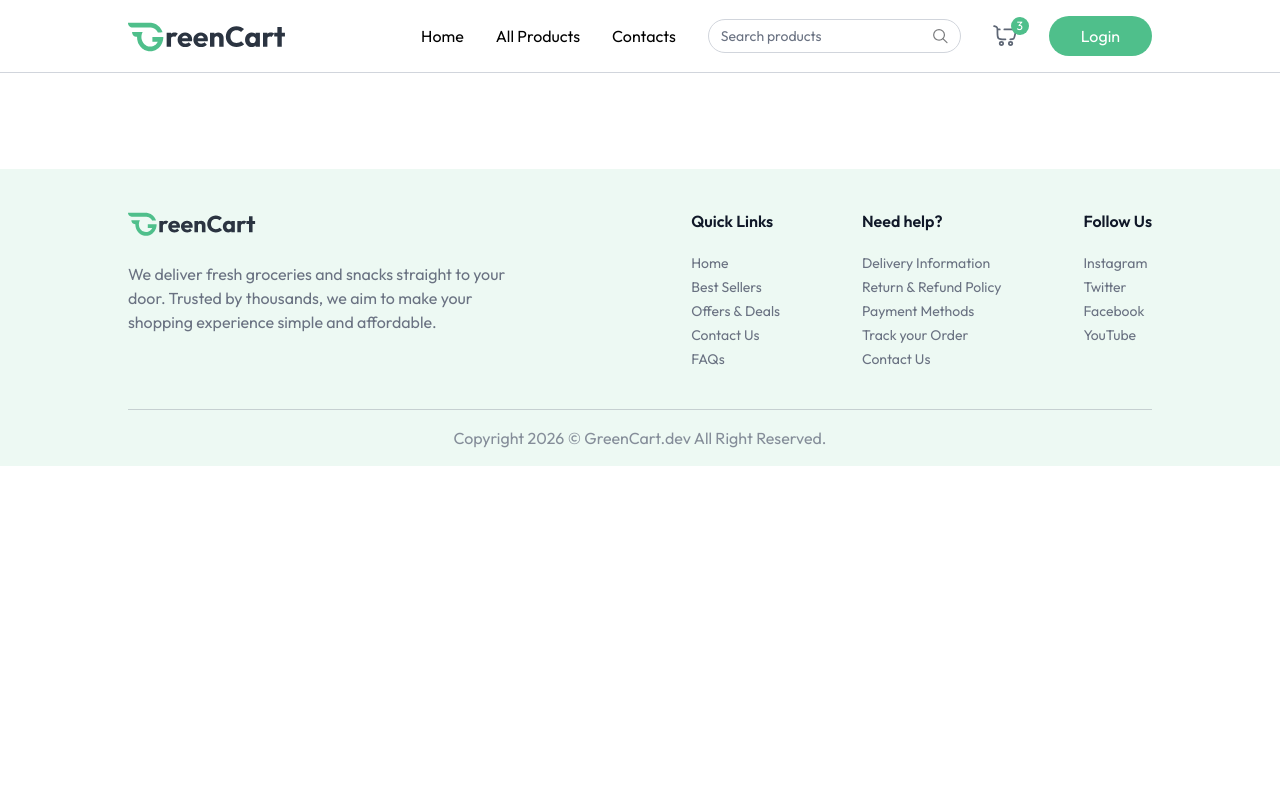
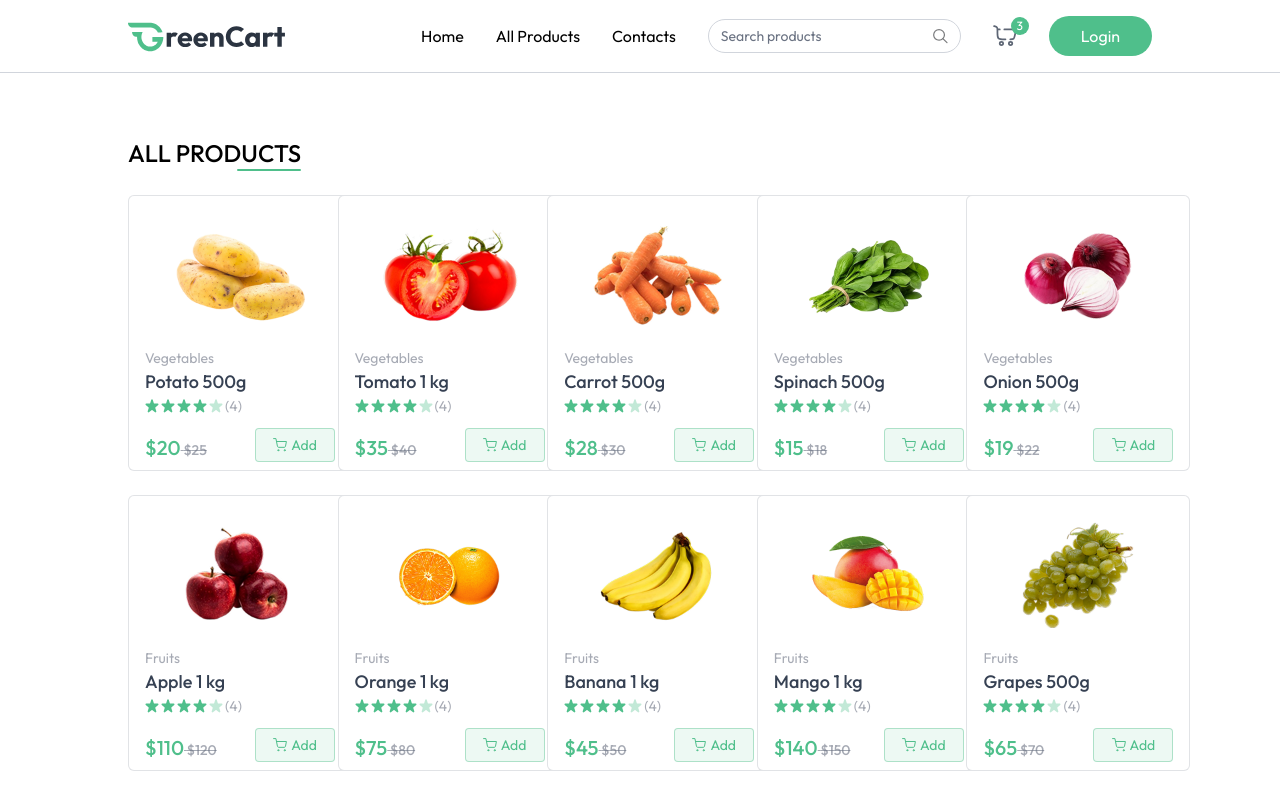
Before and after one commit to salbatti/Grocery_greenCart, a React (Vite) app: page /products in a window 1280 px wide. Shown: the top 794 px of the page. Built offline with nearby package versions, Linux system fonts and the light colour scheme.

Commit message:
new change

```diff
--- a/src/App.jsx
+++ b/src/App.jsx
@@ -7,21 +7,23 @@
 import Footer from './components/Footer'
 import { useAppContext } from './context/AppContent'
 import Login from './components/Login'
+import AllProducts from './pages/AllProducts'
 
 const App = () => {
   const isSellerPath = useLocation().pathname.includes("seller");
-  const {showUserLogin}= useAppContext()
+  const { showUserLogin } = useAppContext()
   return (
     <div>
       {isSellerPath ? null : <NavBar />}
-      {showUserLogin? <Login/>:null}
-      <Toaster/>
+      {showUserLogin ? <Login /> : null}
+      <Toaster />
       <div className={`${isSellerPath ? '' : 'px-6 md:px-16 lg:px-24 xl:px-32'}`}>
         <Routes>
           <Route path='/' element={<Home />} />
+          <Route path='/products' element={<AllProducts />} />
         </Routes>
       </div>
-       {isSellerPath ? null : <Footer />}
+      {isSellerPath ? null : <Footer />}
     </div>
   )
 }
--- a/src/components/BestSeller.jsx
+++ b/src/components/BestSeller.jsx
@@ -9,9 +9,13 @@
       <p className='text-2xl md:text-3xl font-medium'>Best Sellers</p>
       <div className='  grid grid-cols-1
         sm:grid-cols-2
-        md:grid-cols-4
-        lg:grid-cols-5
-        gap-2 sm:gap-4 md:gap-5 lg:gap-6
+        md:grid-cols-3
+        lg:grid-cols-4
+        xl:grid-cols-5
+        gap-2
+        sm:gap-4
+        md:gap-5
+        lg:gap-6
         mt-6'>
         {products.filter((products) => products.inStock).slice(0, 5).map((products, index) => (
           <ProductCard product={products} />
--- a/src/components/NavBar.jsx
+++ b/src/components/NavBar.jsx
@@ -1,15 +1,21 @@
-import React from 'react'
+import React, { useEffect } from 'react'
 import { NavLink } from 'react-router-dom'
 import { assets } from '../assets/assets'
 import { useAppContext } from '../context/AppContent'
 const NavBar = () => {
     const [open, setOpen] = React.useState(false)
-    const { user, setUser, setShowUserLogin,navigate } = useAppContext()
+    const { user, setUser, setShowUserLogin,navigate,searchQuery,setSearchQuery } = useAppContext()
 
     const logout = async () => {
         setUser(null)
         setShowUserLogin(false)
     }
+
+    useEffect(()=>{
+        if(searchQuery.length >0){
+            navigate('/products')
+        }
+    },[searchQuery])
     return (
         <nav className="flex items-center justify-between px-6 md:px-16 lg:px-24 xl:px-32 py-4 border-b border-gray-300 bg-white relative transition-all">
 
@@ -24,7 +30,7 @@
                 <NavLink to='/'>Contacts</NavLink>
 
                 <div className="hidden lg:flex items-center text-sm gap-2 border border-gray-300 px-3 rounded-full">
-                    <input className="py-1.5 w-full bg-transparent outline-none placeholder-gray-500" type="text" placeholder="Search products" />
+                    <input onChange={(e)=>setSearchQuery(e.target.value)} className="py-1.5 w-full bg-transparent outline-none placeholder-gray-500" type="text" placeholder="Search products" />
                     <img src={assets.search_icon} alt="" className="h-4 w-4" />
                 </div>
 
--- a/src/context/AppContent.jsx
+++ b/src/context/AppContent.jsx
@@ -12,6 +12,7 @@
     const [showUserLogin,setShowUserLogin] = useState(false)
     const [products,setProducts] = useState([])
     const [cartItems,setCartItems] = useState({})
+    const [searchQuery,setSearchQuery] = useState({})
 
     //fetch all Products
     const fetchProducts = async () => {
@@ -76,7 +77,9 @@
         addToCart,
         updateCartItem,
         removeFromCart,
-        cartItems
+        cartItems,
+        searchQuery,
+        setSearchQuery
     }
 
     return (
--- /dev/null
+++ b/src/pages/AllProducts.jsx
@@ -0,0 +1,40 @@
+import React, { useEffect } from 'react'
+import { useAppContext } from '../context/AppContent'
+import ProductCard from '../components/ProductCard'
+
+const AllProducts = () => {
+    const {products,searchQuery} =useAppContext()
+    const[filteredProducts,setFilteredProducts]=React.useState([])
+
+    useEffect(()=>{
+        if(searchQuery.length >0){
+            setFilteredProducts(products.filter(
+                product => product.name.toLowerCase().includes(
+                    searchQuery.toLowerCase()
+                )
+            ))
+        }
+        else{
+            setFilteredProducts(products)
+        }
+    },[products,searchQuery])
+
+    return (
+    <div className='mt-16 flex flex-col'>
+        <div className='flex flex-col items-end w-max'>
+            <p className='text-2xl font-medium uppercase'>All products</p>
+            <div className='w-16 h-0.5 bg-primary rounded-full'>
+            </div>
+        </div>
+        <div  className="grid grid-cols-2 sm:grid-cols-3 md:grid-cols-4 gap-3 md:gap-6 lg:grid-cols-5 mt-6">
+            {
+                filteredProducts.filter((product)=> product.inStock).map((product,index)=>(
+                    <ProductCard key={index} product={product} />
+                ))
+            }
+        </div>
+    </div>
+  )
+}
+
+export default AllProducts
--- /dev/null
+++ b/src/pages/ProductCatgory.jsx
@@ -0,0 +1,18 @@
+import React from 'react'
+import { useAppContext } from '../context/AppContent'
+
+const ProductCatgory = () => {
+  const {products} =useAppContext()
+  const {category} =useParams()
+
+  const searchCategory = categories.find((item)=> item.path.toLowerCase() === category )
+
+  const filteredProducts = products.filter((product)=>product.category.toLowerCase() === category)
+  return (
+    <div>
+
+    </div>
+  )
+}
+
+export default ProductCatgory
```
